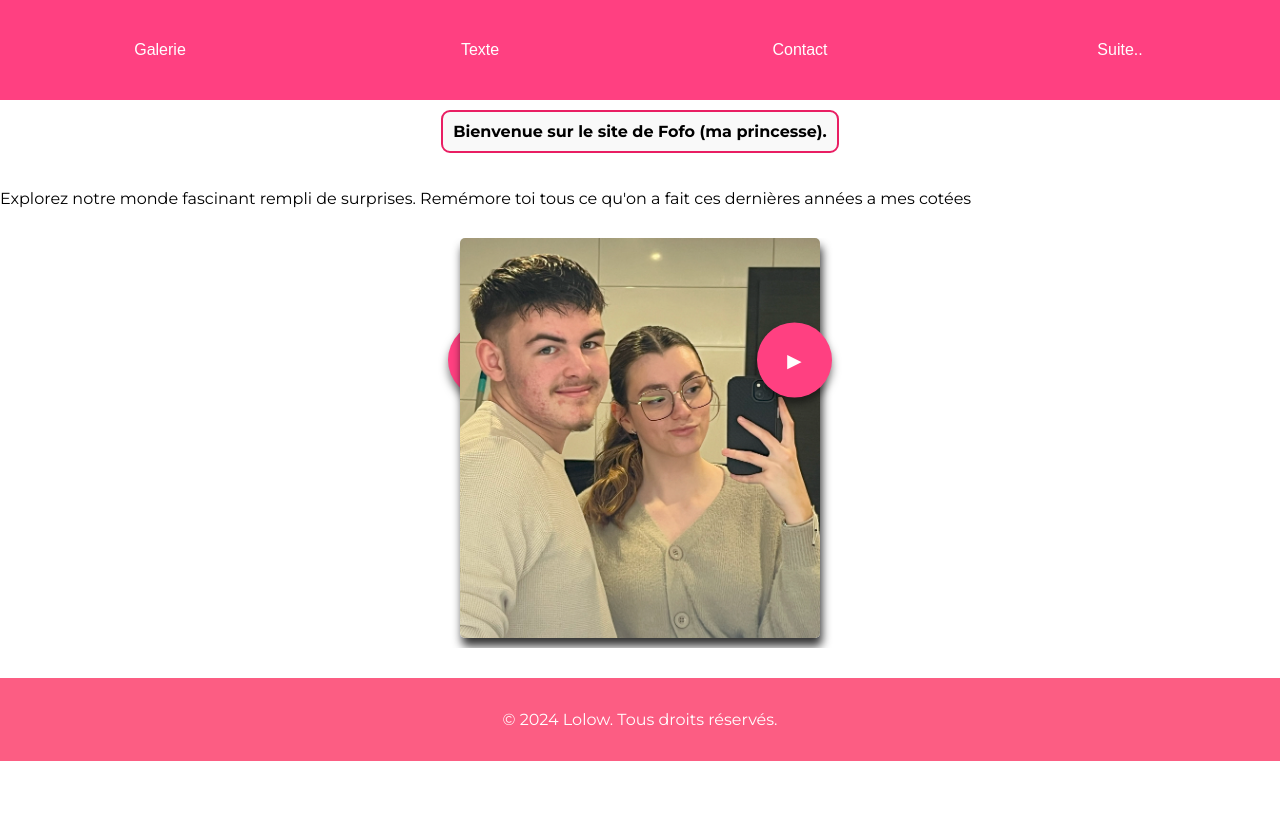
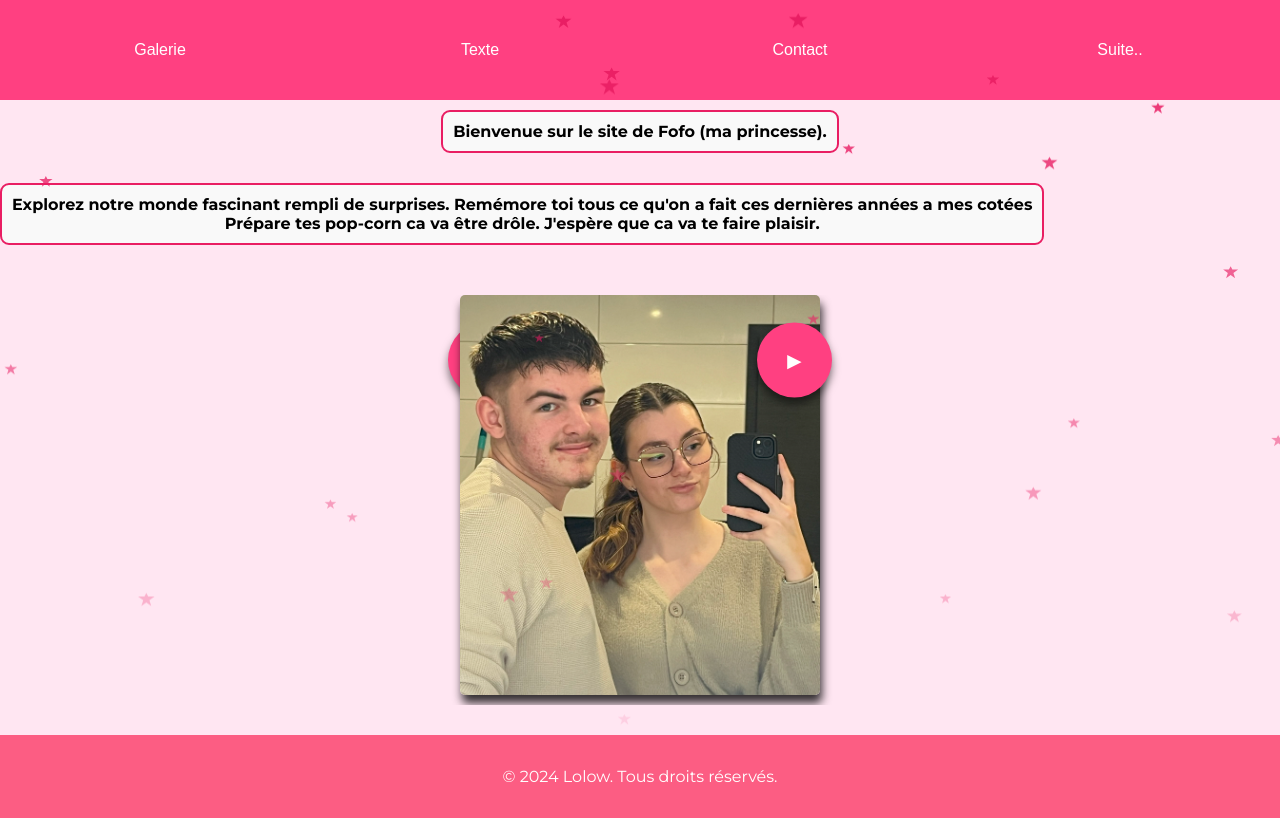
Before and after one commit to wise-dev-mod/fofo_site, a plain HTML site: page index.html in a window 1280 px wide. Drawn offline with Linux system fonts and the light colour scheme.

Commit message:
Create particle + new Galerie

```diff
--- a/index.html
+++ b/index.html
@@ -10,6 +10,9 @@
     <script src="script.js"></script>
 </head>
 <body>
+
+    <div class="heart-container"></div>
+
     <nav>
         <div class="main_pages">
             <a href="index.html">Galerie</a>
@@ -26,7 +29,7 @@
             </div>
         </div>
 
-        <p>Explorez notre monde fascinant rempli de surprises. Remémore toi tous ce qu'on a fait ces dernières années a mes cotées</p>
+        <p id="text">Explorez notre monde fascinant rempli de surprises. Remémore toi tous ce qu'on a fait ces dernières années a mes cotées<br />Prépare tes pop-corn ca va être drôle. J'espère que ca va te faire plaisir.</p>
     </header>
 
     <div class="slider-container">
--- a/script.js
+++ b/script.js
@@ -44,3 +44,35 @@ document.addEventListener("DOMContentLoaded", function() {
     // Initialiser avec la première image
     updateImage();
 });
+
+document.addEventListener("DOMContentLoaded", function() {
+    const heartContainer = document.createElement('div');
+    heartContainer.classList.add('heart-container');
+    document.body.appendChild(heartContainer);
+
+    function createHeart() {
+        const heart = document.createElement('div');
+        heart.classList.add('heart');
+
+        // Position aléatoire sur l'axe X
+        heart.style.left = Math.random() * 100 + 'vw';
+
+        // Taille aléatoire pour les cœurs
+        const size = Math.random() * 10 + 10 + 'px';
+        heart.style.width = size;
+        heart.style.height = size;
+
+        // Durée de l'animation aléatoire
+        const duration = Math.random() * 5 + 2 + 's';
+        heart.style.animationDuration = duration;
+
+        heartContainer.appendChild(heart);
+
+        // Supprimer le cœur après l'animation
+        setTimeout(() => {
+            heart.remove();
+        }, parseInt(duration) * 1000);
+    }
+
+    setInterval(createHeart, 150);
+});
--- a/styles.css
+++ b/styles.css
@@ -12,8 +12,44 @@ body, html {
     margin: 0;
     padding: 0;
     font-family: var(--font-family);
-    background-color: var(--background-color-start);
+    background-color: #ffe6f2; /* Couleur de fond rose clair */
+    overflow: hidden;
     transition: background-color 0.5s;
+}
+
+/* Conteneur pour les cœurs */
+.heart-container {
+    position: fixed;
+    top: 0;
+    left: 0;
+    width: 100%;
+    height: 100%;
+    overflow: hidden;
+    pointer-events: none; /* Empêche l'interaction avec les cœurs */
+    z-index: 1 /* Place les cœurs derrière le contenu */
+}
+
+/* Style pour les cœurs */
+.heart {
+    position: absolute;
+    width: 20px;
+    height: 20px;
+    background-color: var(--primary-color); /* Couleur des cœurs */
+    clip-path: polygon(50% 15%, 61% 35%, 98% 35%, 68% 57%, 79% 91%, 50% 70%, 21% 91%, 32% 57%, 2% 35%, 39% 35%);
+    animation: fall 9s linear infinite;
+    opacity: 0.8; /* Légère transparence*/
+}
+
+/* Animation pour les cœurs qui tombent */
+@keyframes fall {
+    0% {
+        transform: translateY(-100%);
+        opacity: 1;
+    }
+    100% {
+        transform: translateY(100vh);
+        opacity: 0;
+    }
 }
 
 nav {
```
Also changed, not shown: img/bg/bg.png (added).
